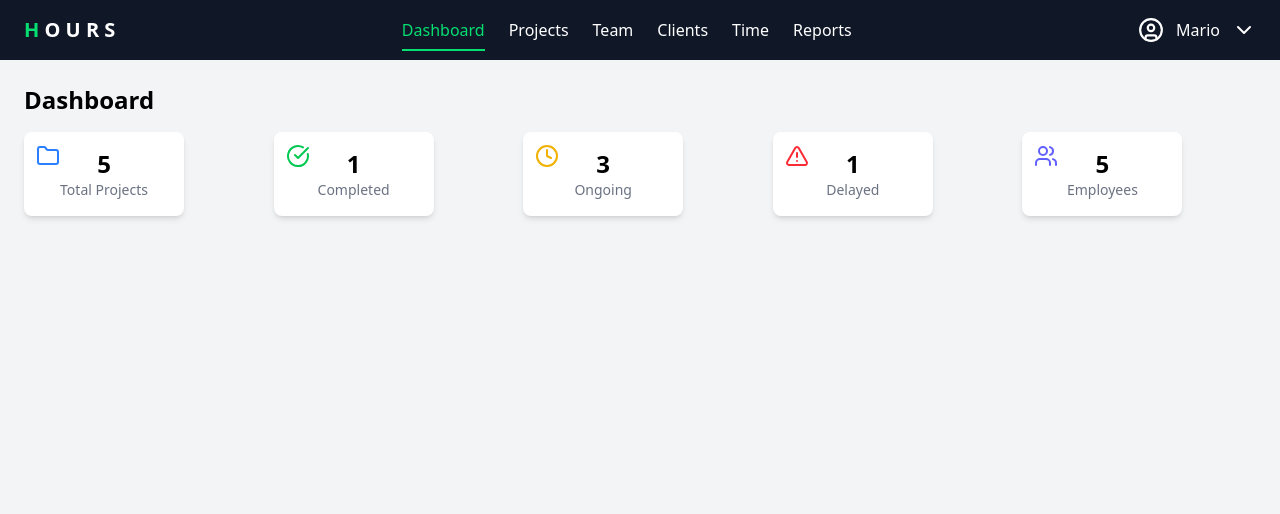
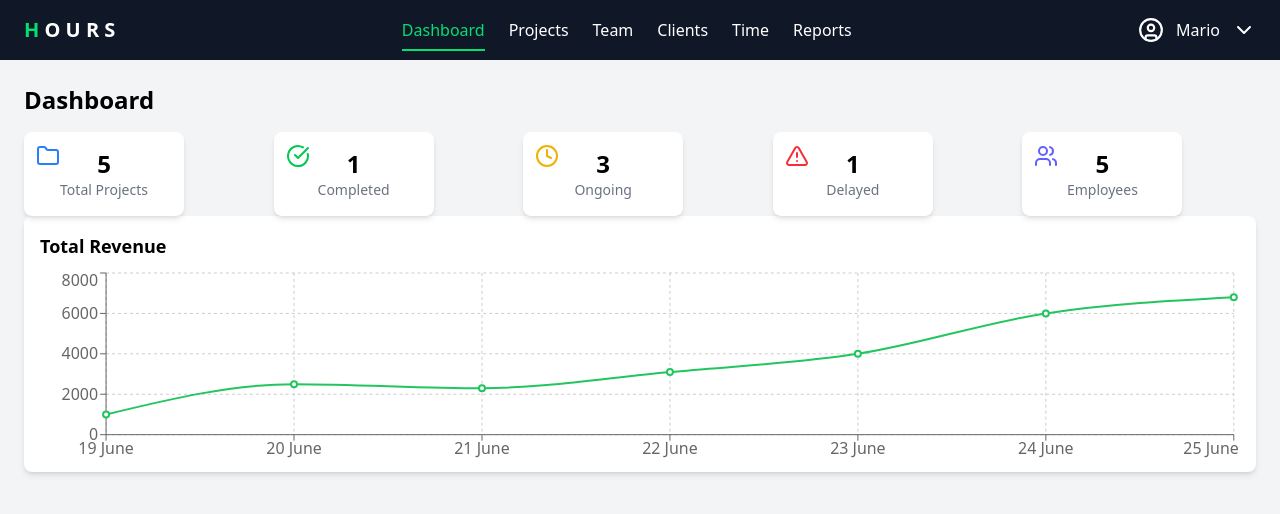
Before and after one commit to namitmalasi/manager-dashboard, a React (Vite) app: page / in a window 1280 px wide. Shown: the top 514 px of the page. Built offline with nearby package versions, Linux system fonts and the light colour scheme.

Commit message:
total revenue chart component

```diff
--- /dev/null
+++ b/src/components/RevenueChart.jsx
@@ -0,0 +1,43 @@
+import {
+  LineChart,
+  Line,
+  XAxis,
+  YAxis,
+  CartesianGrid,
+  Tooltip,
+  ResponsiveContainer,
+} from "recharts";
+
+const data = [
+  { date: "19 June", revenue: 1000 },
+  { date: "20 June", revenue: 2500 },
+  { date: "21 June", revenue: 2300 },
+  { date: "22 June", revenue: 3100 },
+  { date: "23 June", revenue: 4000 },
+  { date: "24 June", revenue: 6000 },
+  { date: "25 June", revenue: 6800 },
+];
+
+const RevenueChart = () => {
+  return (
+    <div className="bg-white shadow-md rounded-lg p-4 w-full h-64">
+      <h2 className="text-lg font-semibold mb-2">Total Revenue</h2>
+      <ResponsiveContainer width="100%" height="90%">
+        <LineChart data={data}>
+          <CartesianGrid strokeDasharray="3 3" />
+          <XAxis dataKey="date" />
+          <YAxis />
+          <Tooltip />
+          <Line
+            type="monotone"
+            dataKey="revenue"
+            stroke="#22c55e"
+            strokeWidth={2}
+          />
+        </LineChart>
+      </ResponsiveContainer>
+    </div>
+  );
+};
+
+export default RevenueChart;
--- a/src/pages/Dashboard.jsx
+++ b/src/pages/Dashboard.jsx
@@ -1,5 +1,6 @@
 import StatsCard from "../components/StatsCard";
 import { CheckCircle, Clock, AlertTriangle, Users, Folder } from "lucide-react";
+import RevenueChart from "../components/RevenueChart";
 
 const Dashboard = () => {
   const stats = [
@@ -35,6 +36,10 @@ const Dashboard = () => {
           <StatsCard key={stat.title} {...stat} />
         ))}
       </div>
+
+      <div className="w-full">
+        <RevenueChart />
+      </div>
     </div>
   );
 };
```
